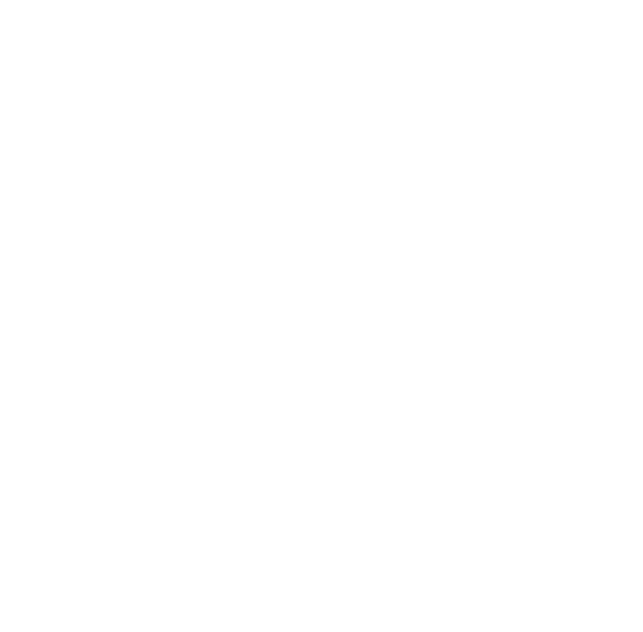
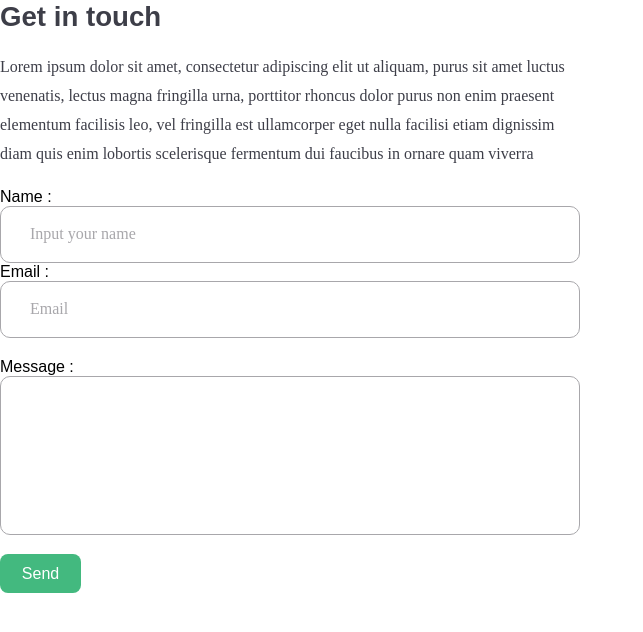
Before and after one commit to ratikhachv/travel-website, a React (Create React App) app: page / in a window 1280 px wide. Shown: the top 632 px of the page, without its empty margins (0-643 px from the left). Built offline with nearby package versions, Linux system fonts and the light colour scheme.

Commit message:
Deployed website

```diff
--- a/src/App.js
+++ b/src/App.js
@@ -3,11 +3,11 @@
 // css
 import "./css/reset.css";
 import "./css/General.css";
-
+import FormSection from "./modules/ContactPage/FormSection/FormSection";
 function App() {
   return (
     <>
-
+<FormSection/>
 
     </>
   );
--- a/src/modules/ContactPage/FormSection/FormSection.js
+++ b/src/modules/ContactPage/FormSection/FormSection.js
@@ -0,0 +1,16 @@
+import React from 'react'
+import FormSectionTemplate from './FormSectionTemplate'
+import InputComponent from './compopnents/InputComponent'
+import MessageComponent from './compopnents/MessageComponent'
+import TextParagraphComponent from "./compopnents/TextParagraphComponent"
+export default function FormSection() {
+  return (
+    <>
+    <FormSectionTemplate
+     InputComponent={<InputComponent/>}
+    MessageComponent = {<MessageComponent/>}
+    TextParagraphComponent ={<TextParagraphComponent/>}
+    />
+    </>
+  )
+}
--- a/src/modules/ContactPage/FormSection/FormSectionTemplate.css
+++ b/src/modules/ContactPage/FormSection/FormSectionTemplate.css
@@ -0,0 +1,5 @@
+.formSectionDiv{
+    display: flex;
+    flex-direction: column;
+    gap: 20px;
+}
--- a/src/modules/ContactPage/FormSection/FormSectionTemplate.js
+++ b/src/modules/ContactPage/FormSection/FormSectionTemplate.js
@@ -0,0 +1,13 @@
+import React from 'react'
+import "./FormSectionTemplate.css"
+export default function FormSectionTemplate(props) {
+  return (
+    <>
+    <div className='formSectionDiv'>
+      {props.TextParagraphComponent}
+      {props.InputComponent}
+      {props.MessageComponent}
+    </div>
+    </>
+  )
+}
--- a/src/modules/ContactPage/FormSection/compopnents/InputComponent.js
+++ b/src/modules/ContactPage/FormSection/compopnents/InputComponent.js
@@ -1,5 +1,5 @@
 import React from 'react'
-
+import "./InputComponent.css"
 export default function InputComponent() {
   return (
     <>
--- a/src/modules/ContactPage/FormSection/compopnents/TextParagraphComponent.css
+++ b/src/modules/ContactPage/FormSection/compopnents/TextParagraphComponent.css
@@ -0,0 +1,32 @@
+.headingP-tag{
+    font-style: normal;
+font-weight: 700;
+font-size: 27.65px;
+line-height: 120%;
+/* or 33px */
+
+
+/* TitleColor */
+
+color: #3D3E48;
+
+}
+.textLorem{
+    font-family: 'Poppins';
+font-style: normal;
+font-weight: 400;
+font-size: 16px;
+line-height: 180%;
+/* or 29px */
+
+
+/* TitleColor */
+
+color: #3D3E48;
+}
+.headingParagraphDiv{
+    width: 580px;
+    display: flex;
+    flex-direction: column;
+    gap: 20px;
+}
--- a/src/modules/ContactPage/FormSection/compopnents/TextParagraphComponent.js
+++ b/src/modules/ContactPage/FormSection/compopnents/TextParagraphComponent.js
@@ -0,0 +1,12 @@
+import React from 'react'
+import "./TextParagraphComponent.css"
+export default function TextParagraphComponent() {
+  return (
+    <>
+    <div className='headingParagraphDiv'>
+        <p className='headingP-tag'>Get in touch</p>
+        <p className='textLorem'>Lorem ipsum dolor sit amet, consectetur adipiscing elit ut aliquam, purus sit amet luctus venenatis, lectus magna fringilla urna, porttitor rhoncus dolor purus non enim praesent elementum facilisis leo, vel fringilla est ullamcorper eget nulla facilisi etiam dignissim diam quis enim lobortis scelerisque fermentum dui faucibus in ornare quam viverra</p>
+    </div>
+        </>
+  )
+}
```
